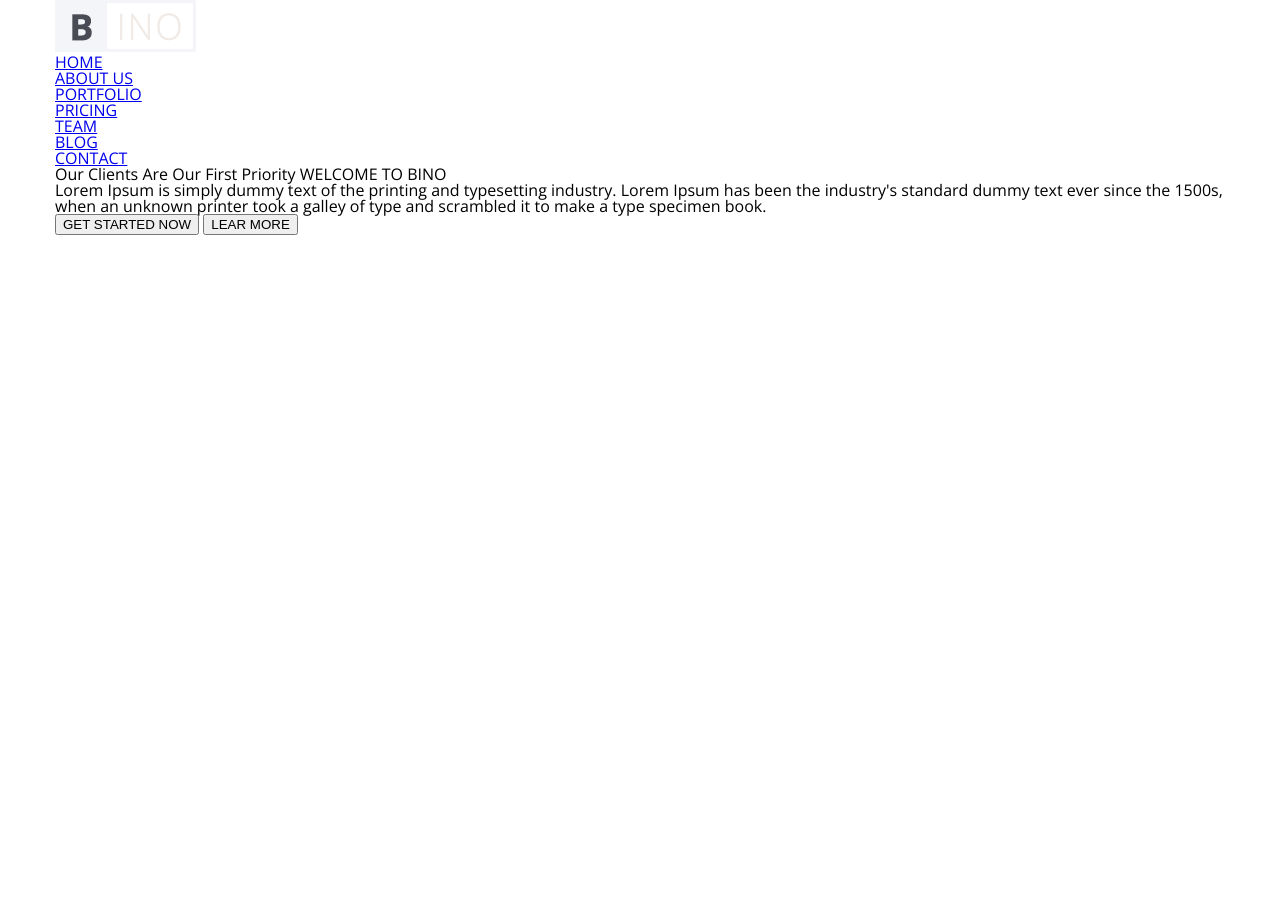
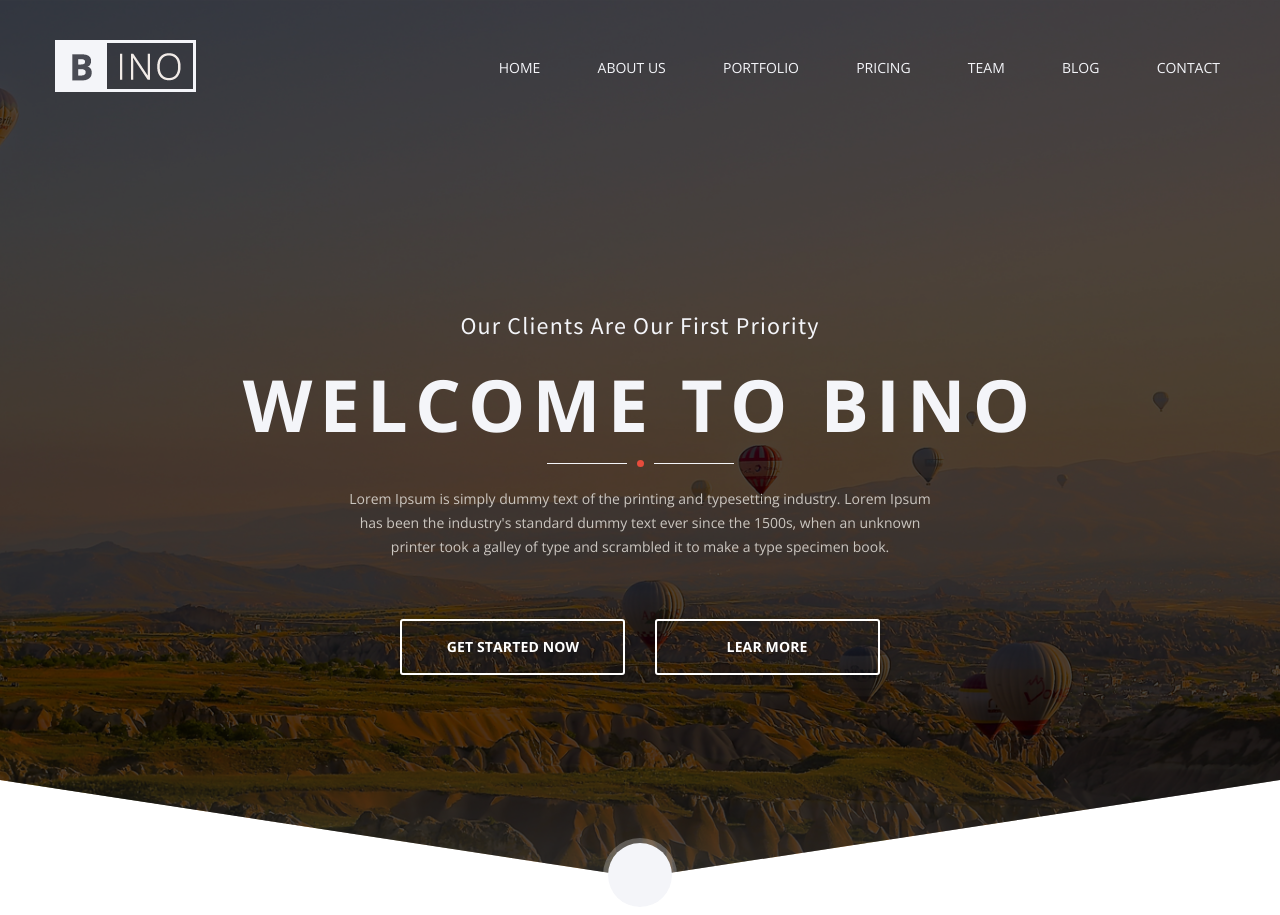
Before and after one commit to IlyaBielov/LandingPageBino, a website: page index.html in a window 1280 px wide. Before the commit the page ends 800 px from the top, so only its background shows below. Drawn offline with nearby package versions, Linux system fonts and the light colour scheme; files that its build step writes are made by us from their sources; files whose address does not match are found by name.

Commit message:
finish top block

```diff
--- a/index.html
+++ b/index.html
@@ -54,8 +54,8 @@
               industry's standard dummy text ever since the 1500s, when an unknown printer took a galley of type and
               scrambled it to make a type specimen book.</p>
             <div class="buttons">
-              <button>GET STARTED NOW</button>
-              <button>LEAR MORE</button>
+              <a href="#">GET STARTED NOW</a>
+              <a href="#">LEAR MORE</a>
             </div>
           </div>
         </div>
--- a/scss/_mixins.scss
+++ b/scss/_mixins.scss
@@ -5,3 +5,76 @@
   box-sizing: border-box;
   margin: 0 auto;
 }
+
+@mixin btn($bg: $red, $two-button: false) {
+  width: 225px;
+  border-radius: 3px;
+  background-color: transparent;
+  border: 2px solid white;
+  box-shadow: 0 2px 5px rgba(0, 0, 0, 0.25);
+  font-size: 14px;
+  font-weight: 700;
+  line-height: 16px;
+  padding: 18px 0;
+  letter-spacing: 0.14px;
+  text-decoration: none;
+  display: inline-block;
+  text-align: center;
+  text-transform: uppercase;
+  color: $white;
+  box-sizing: border-box;
+  transition-duration: 300ms;
+  transition-property: background-color, border-color;
+  @content;
+
+  &:hover {
+    background-color: $bg;
+    border-color: $bg;
+  }
+
+  @if $two-button == true {
+    &:first-child {
+      margin-right: 25px;
+    }
+  }
+}
+
+@mixin divider($color-line: $white-gray) {
+  display: block;
+  width: 7px;
+  position: relative;
+  margin: 20px auto;
+
+  p {
+    text-align: center;
+
+    &::after {
+      content: "";
+      width: 7px;
+      height: 7px;
+      background-color: $red;
+      display: block;
+      border-radius: 50%;
+    }
+  }
+
+  &::after,
+  &::before {
+    content: "";
+    width: 80px;
+    height: 1px;
+    background-color: $color-line;
+    display: block;
+    position: absolute;
+    top: 50%;
+    transform: translateY(-1px);
+  }
+
+  &::before {
+    left: -90px;
+  }
+
+  &::after {
+    right: -90px;
+  }
+}
--- a/scss/_variables.scss
+++ b/scss/_variables.scss
@@ -1,2 +1,6 @@
 $white: #fff;
 $black: #000;
+
+$white-gray: #f4f5f9;
+$red: #e74c3c;
+$grey-light: #cbc6c0;;
--- /dev/null
+++ b/scss/blocks/buttons.scss
@@ -0,0 +1,20 @@
+.buttons {
+  margin-top: 60px;
+
+  a {
+    @include btn($red, true);
+  }
+}
+
+@media (max-width: 560px) {
+  .buttons {
+    a {
+      display: block;
+      margin: 10px auto;
+
+      &:first-child {
+        margin: 15px auto;
+      }
+    }
+  }
+}
--- /dev/null
+++ b/scss/blocks/divider.scss
@@ -0,0 +1,3 @@
+.divider {
+  @include divider();
+}
--- /dev/null
+++ b/scss/blocks/menu.scss
@@ -0,0 +1,55 @@
+.menu {
+  ul {
+    display: flex;
+    justify-content: space-between;
+    flex-wrap: wrap;
+
+    li {
+      margin: 0 5px;
+    }
+
+    a {
+      color: $white-gray;
+      text-decoration: none;
+      font-size: 14px;
+      line-height: 16px;
+      text-transform: uppercase;
+      padding-bottom: 17px;
+      border-bottom: 1px solid transparent;
+      transition-duration: 300ms;
+      transition-property: color, border-bottom-color;
+
+      &:hover {
+        color: $red;
+        border-bottom-color: $red;
+      }
+    }
+  }
+}
+
+@media (max-width: 768px) {
+  .menu {
+    ul {
+      li {
+        margin: 5px;
+      }
+
+      a {
+        padding-bottom: 0;
+        border-bottom: none;
+
+        &:hover {
+          border-bottom: none;
+        }
+      }
+    }
+  }
+}
+
+@media (max-width: 560px) {
+  .menu {
+    ul {
+      justify-content: center;
+    }
+  }
+}
--- /dev/null
+++ b/scss/blocks/section-top.scss
@@ -0,0 +1,107 @@
+.section-top {
+  background: url("../img/section-top-bg.jpg") top center no-repeat;
+  background-size: cover;
+  position: relative;
+  clip-path: polygon(0 0, 100% 0, 100% 80%, 50% 90%, 0 80%);
+
+  &::after {
+    content: "";
+    background-color: rgba($color: #000000, $alpha: 0.7);
+    display: block;
+    position: absolute;
+    z-index: 1;
+    width: 100%;
+    height: 100%;
+    top: 0;
+    left: 0;
+  }
+
+  .section-top__header {
+    position: relative;
+    z-index: 2;
+    padding: 40px 0;
+    display: flex;
+    justify-content: space-between;
+    align-items: center;
+  }
+
+  .section-top__menu {
+    flex-basis: 62.5%;
+  }
+
+  .section-top__info {
+    padding: 180px 0 300px;
+    text-align: center;
+    position: relative;
+    z-index: 2;
+
+    h1 {
+      font-size: 24px;
+      letter-spacing: 1.2px;
+      color: $white-gray;
+      font-family: "Source Sans Pro";
+
+      span {
+        font-size: 72px;
+        font-weight: 700;
+        font-family: "Open Sans";
+        text-transform: uppercase;
+        letter-spacing: 7.2px;
+        margin: 30px 0 20px;
+        display: block;
+      }
+    }
+
+    > p {
+      max-width: 600px;
+      margin: 20px auto;
+      font-size: 14px;
+      line-height: 24px;
+      color: $grey-light;
+    }
+  }
+}
+
+@media (max-width: 980px) {
+  .section-top {
+    .section-top__info {
+      padding-top: 50px;
+
+      h1 {
+        span {
+          font-size: 42px;
+        }
+      }
+    }
+  }
+}
+
+@media (max-width: 768px) {
+  .section-top {
+    .section-top__header {
+      flex-wrap: wrap;
+    }
+
+    .section-top__logo {
+      flex-basis: 100%;
+      text-align: center;
+      margin-bottom: 30px;
+    }
+
+    .section-top__menu {
+      flex-basis: 100%;
+    }
+
+    .section-top__info {
+      > p {
+        max-width: 100%;
+      }
+    }
+  }
+}
+
+@media (max-width: 560px) {
+  .section-top .section-top__info {
+    padding-top: 0px;
+  }
+}
--- /dev/null
+++ b/scss/blocks/section-wrap.scss
@@ -0,0 +1,29 @@
+.section-wrap {
+  position: relative;
+
+  .section-wrap__icon {
+    a {
+      width: 64px;
+      height: 64px;
+      border: 5px solid rgba(255, 255, 255, 0.25);
+      position: absolute;
+      left: 50%;
+      bottom: 8%;
+      transform: translate(-50%, 15px);
+      z-index: 2;
+      border-radius: 50%;
+      background-color: $white-gray;
+      background-clip: padding-box;
+    }
+
+    .section-wrap__img {
+      width: 30px;
+      height: 30px;
+      fill: $red;
+      position: absolute;
+      left: 50%;
+      top: 50%;
+      transform: translate(-50%, -50%);
+    }
+  }
+}
--- a/scss/style.scss
+++ b/scss/style.scss
@@ -5,3 +5,9 @@
 @import "fonts";
 @import "mixins";
 @import "core";
+
+@import "./blocks/section-top.scss";
+@import "./blocks/menu.scss";
+@import "./blocks/buttons.scss";
+@import "./blocks/divider.scss";
+@import "./blocks/section-wrap.scss";
```
